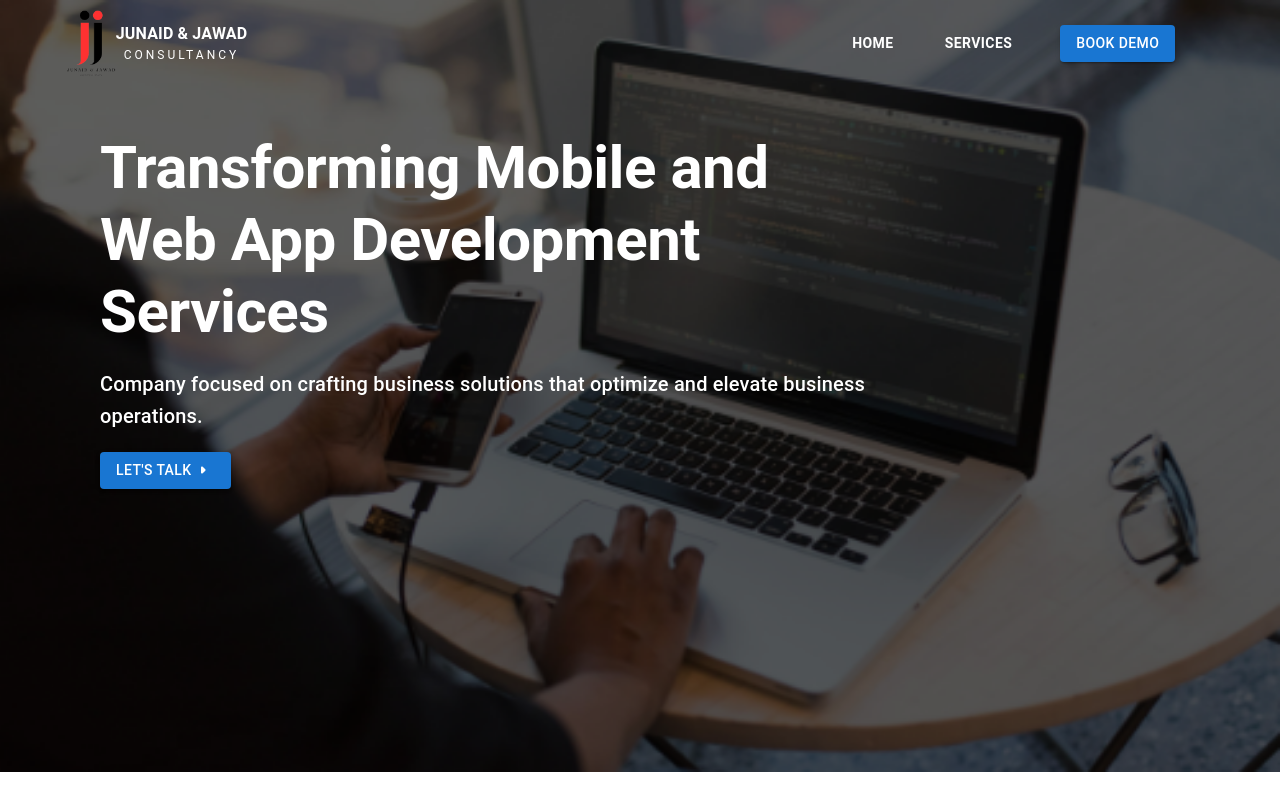
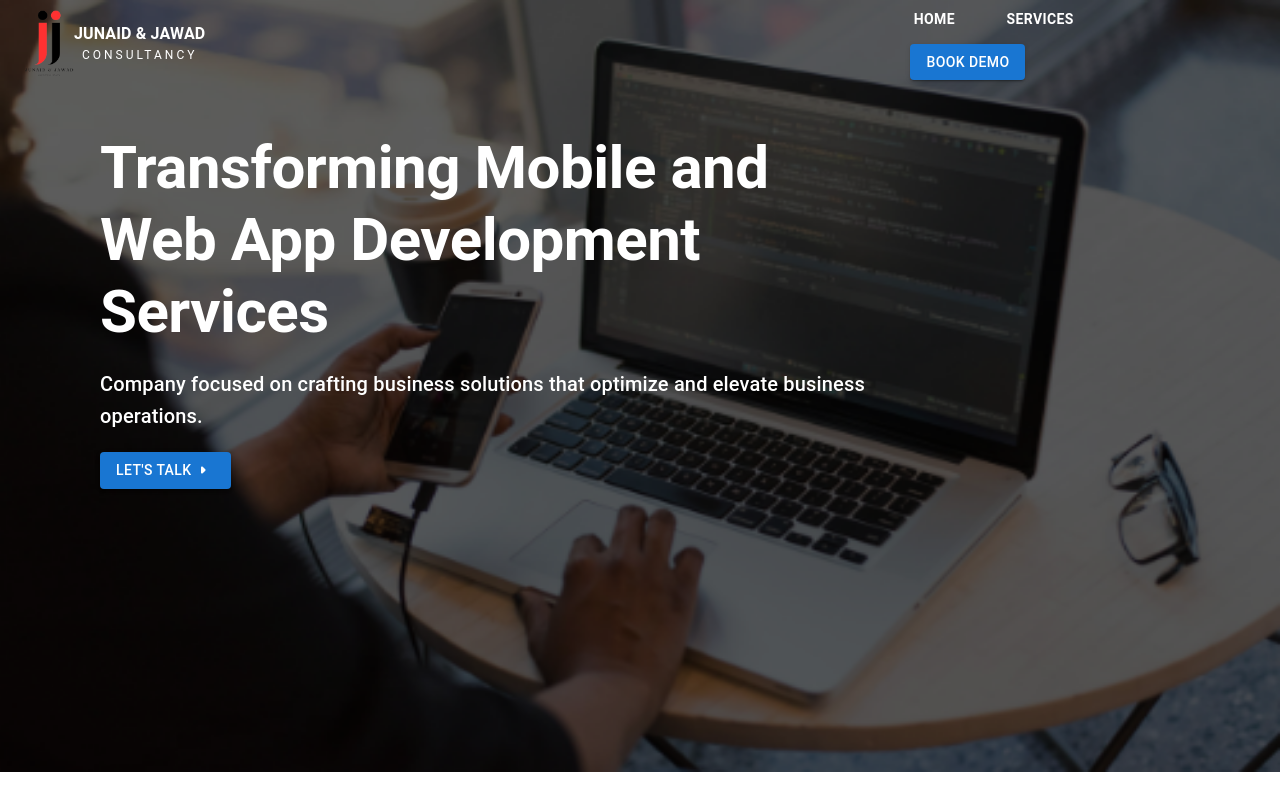
Before and after one commit to Zeeeforzain/JJs_IT, a React (Create React App) app: page /#/ in a window 1280 px wide. Shown: the top 800 px of the page. Built offline with nearby package versions, Linux system fonts and the light colour scheme.

Commit message:
Alignment Fixed

```diff
--- a/src/Components/Appbar.js
+++ b/src/Components/Appbar.js
@@ -74,7 +74,9 @@ function Appbar(props) {
 
   const drawer = (
     <Box onClick={handleDrawerToggle} sx={{ textAlign: "center" }}>
-      <Title img="Images/jjs_it.png" width='50px' />
+      <Box
+      margin={"10px 0px 10px 0px"}
+      ><Title img="Images/jjs_it.png" width='50px' /></Box>
       <Divider />
       <List>
         {navItems.map((item, index) => (
@@ -124,6 +126,9 @@ function Appbar(props) {
           >
             <MenuIcon />
           </IconButton>
+          <Box
+      margin={"10px 0px 10px 0px"}
+      >
           <Title img="Images/jjs_it.png" width='50px'
             sx={{
               display: { xs: "block", sm: "block" },
@@ -131,9 +136,9 @@ function Appbar(props) {
               ml: { xs: 0, sm: 2 },
               textAlign: { xs: "left", sm: "inherit" },
             }}
-          />
+          /></Box>
 
-          <Box sx={{ display: { xs: "none", sm: "block" }, width: "35%" }}>
+          <Box sx={{ display: { xs: "none", sm: "block" }, width: "30%" }}>
             {navItems.map((item, index) => (
               <Button
                 key={index}
--- a/src/Components/Footer.js
+++ b/src/Components/Footer.js
@@ -68,12 +68,14 @@ export default function Footer() {
           alignItems={"left"}
           justifyContent={"space-around"}
           borderBottom={{ xs: "1px solid white", md: "none" }}
+        ><Box
+        margin={"10px 0px 10px 10px"}
         >
           <Title
           img="Images/jjs_it2.png"
           color="white"
           width='30px'
-          />
+          /></Box>
           <Typography
             varient="body1"
             width={"100%"}
--- a/src/Components/Services.js
+++ b/src/Components/Services.js
@@ -4,7 +4,7 @@ import ServiceComponent from "./ServiceComponent";
 import Headings from "./Headings";
 export default function Services() {
   return (
-    <Box margin={{ xs: "20px 10px", md: "40px 80px" }}>
+    <Box margin={{ xs: "10px 10px", md: "40px 80px" }}>
       <Headings
         titleVariant="h3"
         descVariant="h6"
--- a/src/Components/Title.js
+++ b/src/Components/Title.js
@@ -8,9 +8,8 @@ const Title = (props) => {
     display: 'flex',
     flexDirection: 'row',
     width: '235px',
-    justifyContent: 'center',
+    justifyContent: 'left',
     alignItems: 'center',
-    margin: '10px 15px 10px 15px',
     cursor: 'pointer',
   };
 
```
